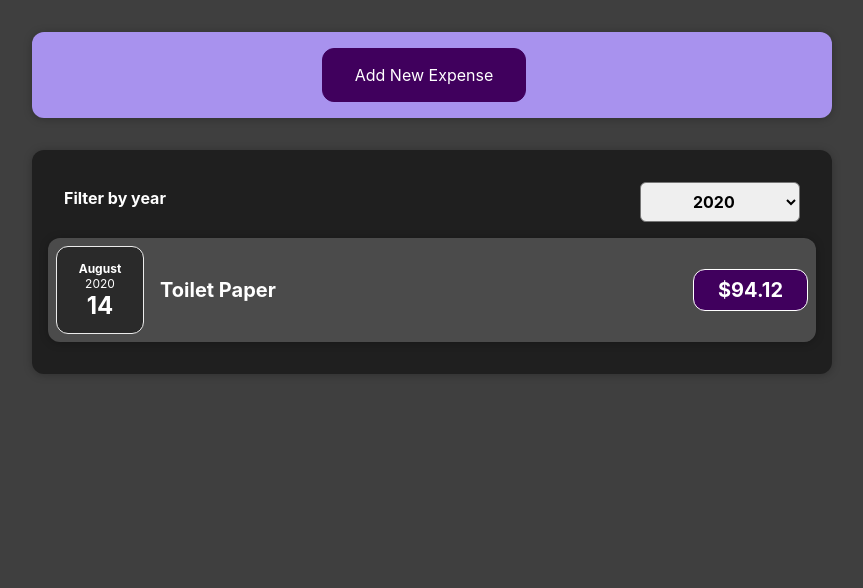
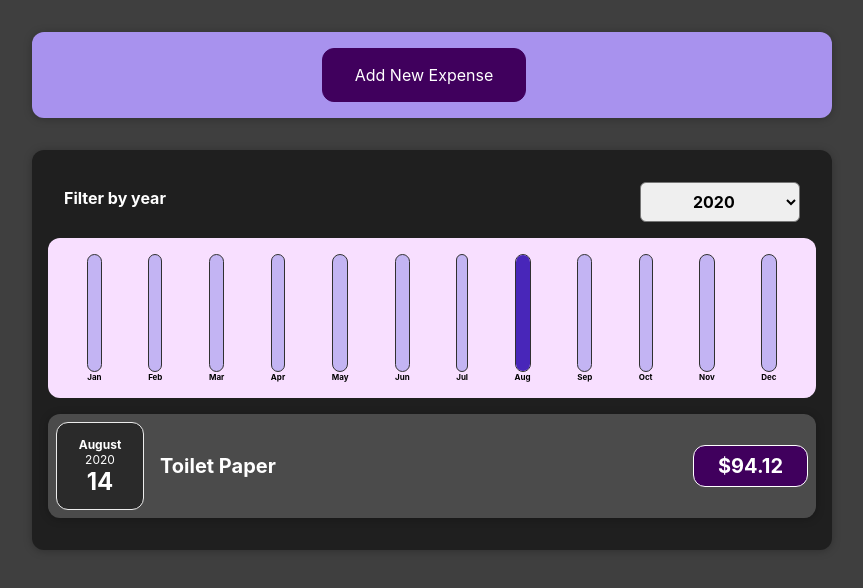
Before and after one commit to ShivammChauhann/expense-tracker, a React (Create React App) app: page / in a window 1280 px wide. Shown: the top 588 px of the page, without its empty margins (208-1071 px from the left). Built offline with nearby package versions, Linux system fonts and the light colour scheme.

Commit message:
wrap up and next steps

```diff
--- a/src/components/Chart/Chart.js
+++ b/src/components/Chart/Chart.js
@@ -4,13 +4,16 @@
 import "./Chart.css";
 
 const Chart = (props) => {
+  const dataPointValues = props.dataPoints.map((dataPoint) => dataPoint.value);
+  const totalMaximum = Math.max(...dataPointValues);
+
   return (
     <div className="chart">
       {props.dataPoints.map((dataPoint) => (
         <ChartBar
           key={dataPoint.label}
           value={dataPoint.value}
-          maxValue={null}
+          maxValue={totalMaximum}
           label={dataPoint.label}
         />
       ))}
--- a/src/components/Chart/ChartBar.js
+++ b/src/components/Chart/ChartBar.js
@@ -5,7 +5,7 @@
 const ChartBar = (props) => {
   let barFillHeight = "0%";
 
-  if (props.max > 0) {
+  if (props.maxValue > 0) {
     barFillHeight = Math.round((props.value / props.maxValue) * 100) + "%";
   }
 
--- a/src/components/Expenses/Expenses.js
+++ b/src/components/Expenses/Expenses.js
@@ -3,6 +3,7 @@
 import Card from "../UI/Card";
 import ExpensesFilter from "./ExpensesFilter";
 import ExpensesList from "./ExpensesList";
+import ExpensesChart from "./ExpensesChart";
 import "./Expenses.css";
 
 const Expenses = (props) => {
@@ -23,6 +24,7 @@
           selected={filteredYear}
           onChangeFilter={filterChangeHandler}
         />
+        <ExpensesChart expenses={filteredExpenses} />
         <ExpensesList items={filteredExpenses} />
       </Card>
     </div>
--- /dev/null
+++ b/src/components/Expenses/ExpensesChart.js
@@ -0,0 +1,29 @@
+import React from "react";
+
+import Chart from "../Chart/Chart";
+
+const ExpensesChart = (props) => {
+  const chartDataPoints = [
+    { label: "Jan", value: 0 },
+    { label: "Feb", value: 0 },
+    { label: "Mar", value: 0 },
+    { label: "Apr", value: 0 },
+    { label: "May", value: 0 },
+    { label: "Jun", value: 0 },
+    { label: "Jul", value: 0 },
+    { label: "Aug", value: 0 },
+    { label: "Sep", value: 0 },
+    { label: "Oct", value: 0 },
+    { label: "Nov", value: 0 },
+    { label: "Dec", value: 0 },
+  ];
+
+  for (const expense of props.expenses) {
+    const expenseMonth = expense.date.getMonth(); // starting at 0 => January => 0
+    chartDataPoints[expenseMonth].value += expense.amount;
+  }
+
+  return <Chart dataPoints={chartDataPoints} />;
+};
+
+export default ExpensesChart;
```
